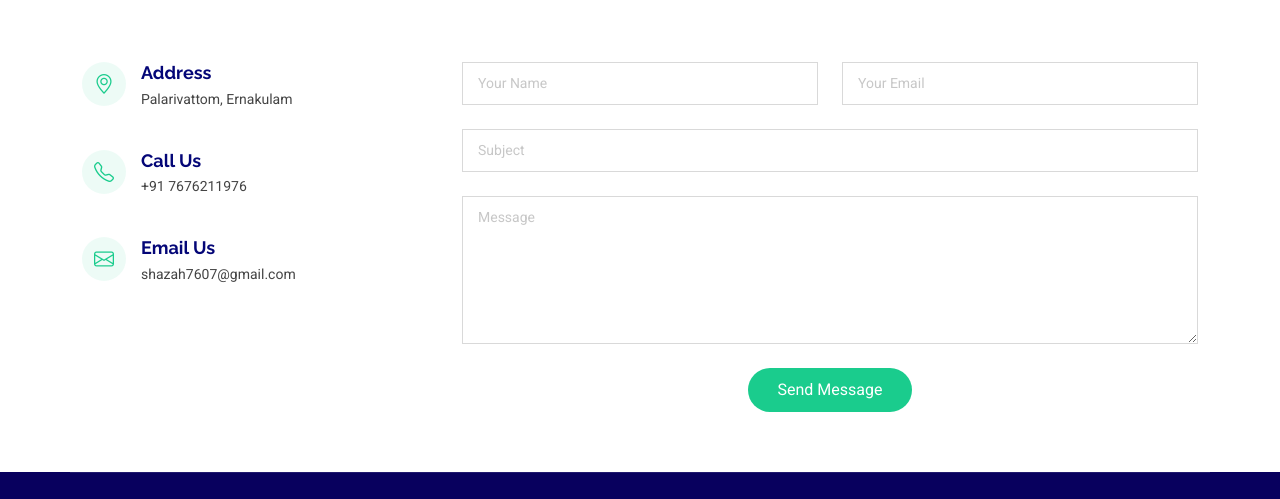
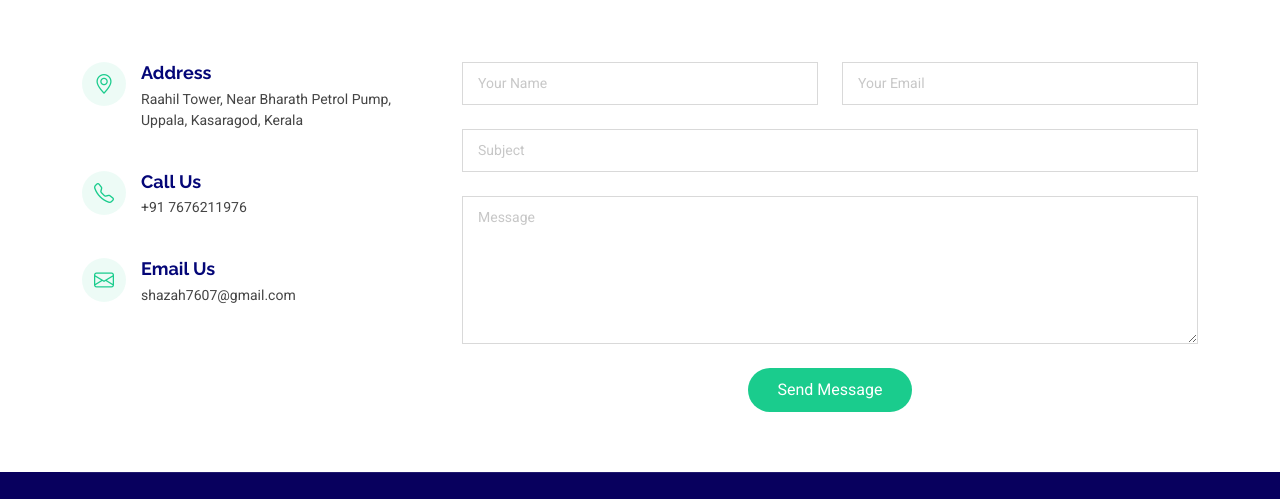
Before and after one commit to shazah313/mehwar-portfolio, a plain HTML site: page index.html in a window 1280 px wide. Shown: the part 7159-7658 px from the top of the page. Drawn offline with Linux system fonts and the light colour scheme.

Commit message:
Add files via upload

```diff
--- a/index.html
+++ b/index.html
@@ -609,7 +609,7 @@ End testimonial item
           <div class="pic"><img src="assets/img/team/team-3.jpg" class="img-fluid" alt=""></div>
           <div class="member-info">
             <h4>Muhsin Shareef P.L</h4>
-            <span>Co-Founder & System Architect</span>&nbsp;
+            <span>Co-Founder & System Architect</span>&nbsp;&nbsp;<br>
             <div class="social">
               <a href="#"><i class="bi bi-twitter-x"></i></a>
               <a href="#"><i class="bi bi-facebook"></i></a>
@@ -739,7 +739,8 @@ End testimonial item
               <i class="bi bi-geo-alt flex-shrink-0"></i>
               <div>
                 <h3>Address</h3>
-                <p>Palarivattom, Ernakulam</p>
+                <p>Raahil Tower, Near Bharath Petrol Pump, </p>
+                <p>Uppala, Kasaragod, Kerala</p>
               </div>
             </div><!-- End Info Item -->
 
```
